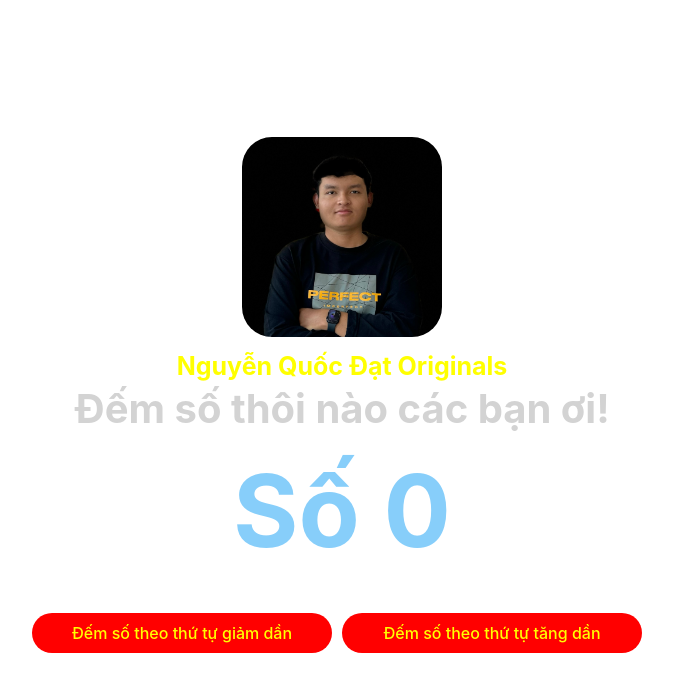
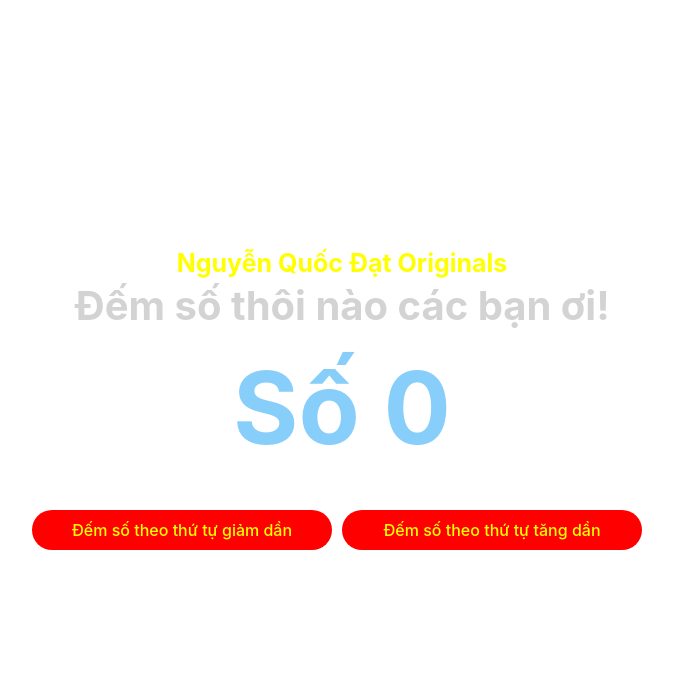
Before and after one commit to NguyenQuocDatOriginals/Nguyen-Quoc-Dat-Originals, a React (Vite) app: page / in a window 1280 px wide. Shown: the top 692 px of the page, without its empty margins (298-971 px from the left). Built offline with nearby package versions, Linux system fonts and the light colour scheme.

Commit message:
system update

```diff
--- a/src/App.tsx
+++ b/src/App.tsx
@@ -1,5 +1,4 @@
 import { useEffect, useState } from 'react';
-import anhToiUu from 'src/Ảnh tối ưu 2023.jpg';
 import './App.css';
 
 function App() {
@@ -24,7 +23,6 @@ function App() {
 
   return (
     <div>
-      <img src={anhToiUu} alt="Nguyễn Quốc Đạt Originals" id="img" />
       <h1 id="very-first">{name}</h1>
       <h1 id="first">Đếm số thôi nào các bạn ơi!</h1>
       <h1 id="second">Số {number}</h1>
```
